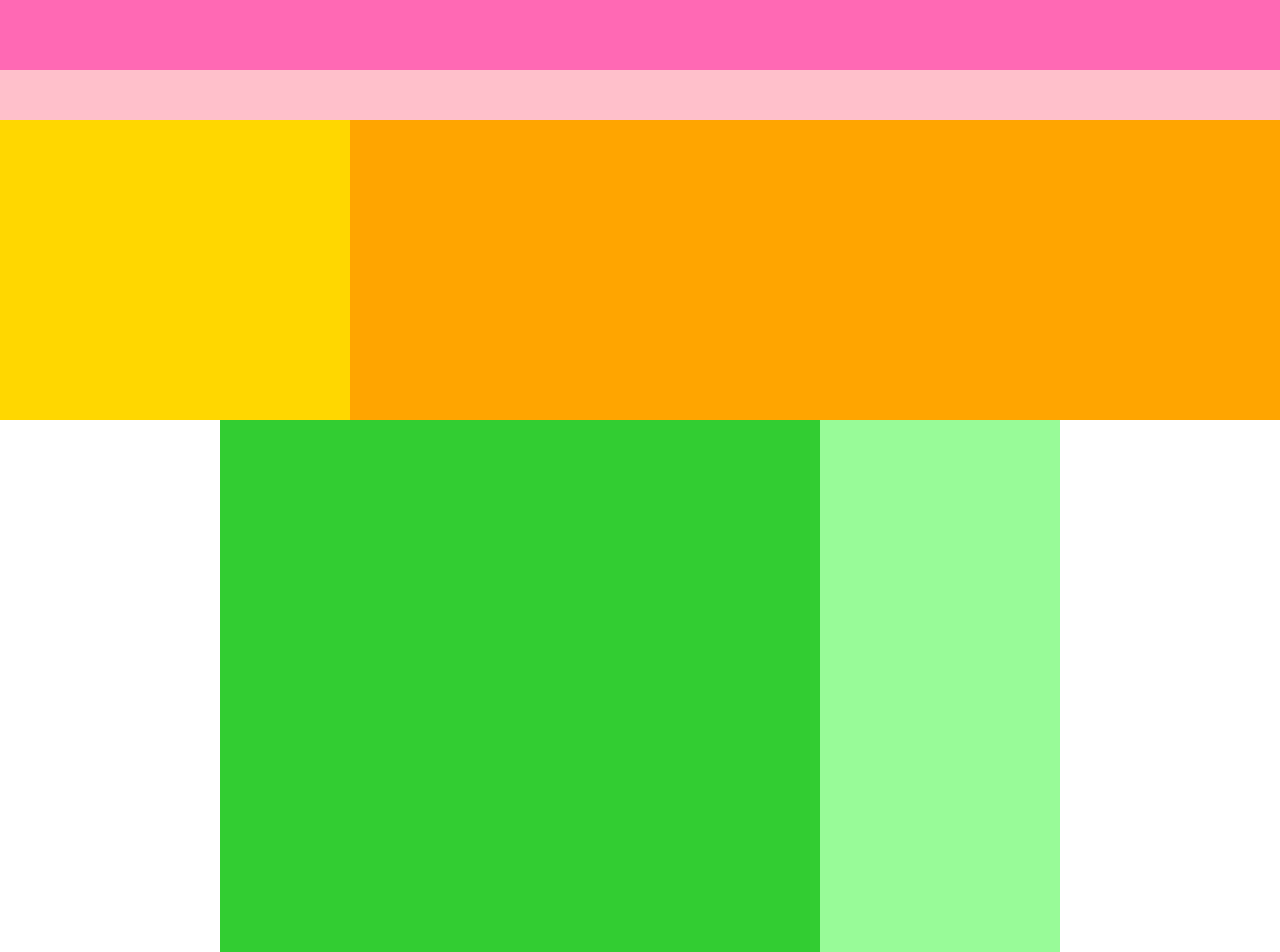
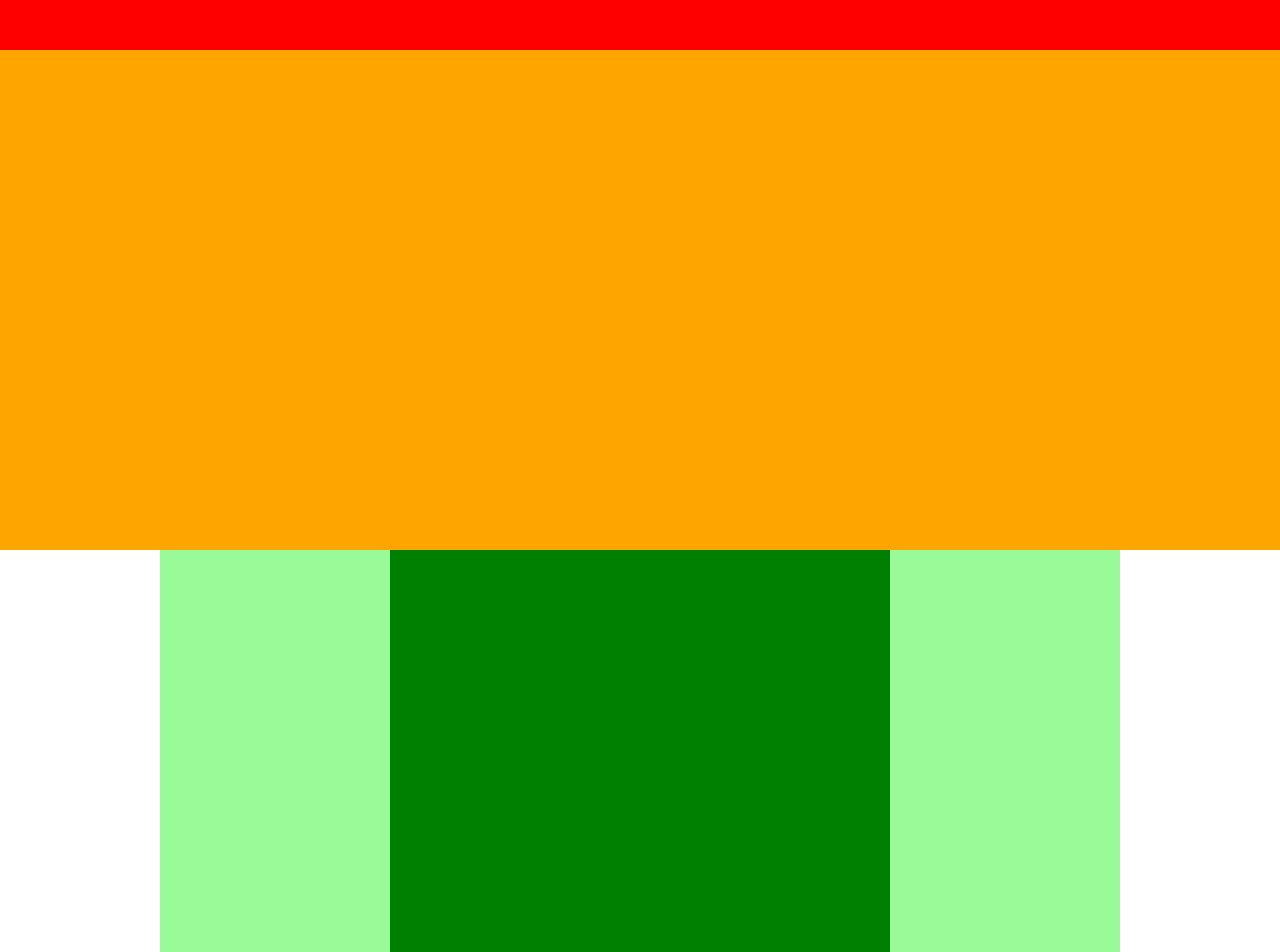
Before and after one commit to kawamotoseiya/HTML.CSS, a plain HTML site: page index.html in a window 1280 px wide. Shown: the top 952 px of the page. Drawn offline with Linux system fonts and the light colour scheme.

Commit message:
[finish]1-4

```diff
--- a/index.html
+++ b/index.html
@@ -7,15 +7,11 @@
 </head>
 <body>
 	 <div class="header">
-	 	 <div class="header-top"></div>
-         <div class="header-bottom"></div>
      </div>
 	 <div class="main-visual">
-	 	<div class="main-visual-content"></div>
 	 </div>
 	 <div class="main clearfix">
 	 	<div class="blog"></div>
-	 	<div class="sidebar"></div>
 	 </div>
 	 <div class="footer"></div>
 </body>
--- a/style.css
+++ b/style.css
@@ -10,48 +10,27 @@
 }
 .header {
     width: 100%;
-    height: 120px;
+    height: 50px;
     background-color: red;
-}
-.header-top {
-    width: 100%;
-    height: 70px;
-    background-color: hotpink;
-}
-.header-bottom {
-    width: 100%;
-    height: 50px;
-    background-color: pink;
 }
 .main-visual {
     width: 100%;
-    height: 300px;
+    height: 500px;
     background-color: orange;
 }
-.main-visual-content{
-	width: 350px;
-	height:300px;
-	background-color: gold;
-}
 .main {
-    width: 840px;
-    background-color: green;
+    width: 960px;
+    background-color: palegreen;
     margin: 0 auto;
 }
 .blog{
-	width:600px;
+	width:500px;
 	height:1400px;
-	background-color:limegreen;
-	float: left;
-}
-.sidebar{
-	width:240px;
-	height:1400px;
-	background-color:palegreen;
-	float: left;
+	background-color:green;
+	margin: 0 auto;
 }
 .footer {
     width: 100%;
-    height: 120px;
+    height: 100px;
     background-color: blue;
 }
```
